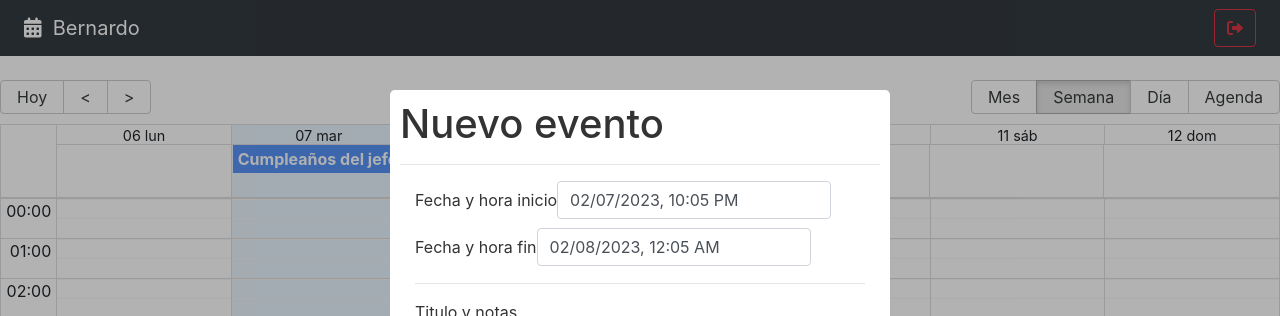
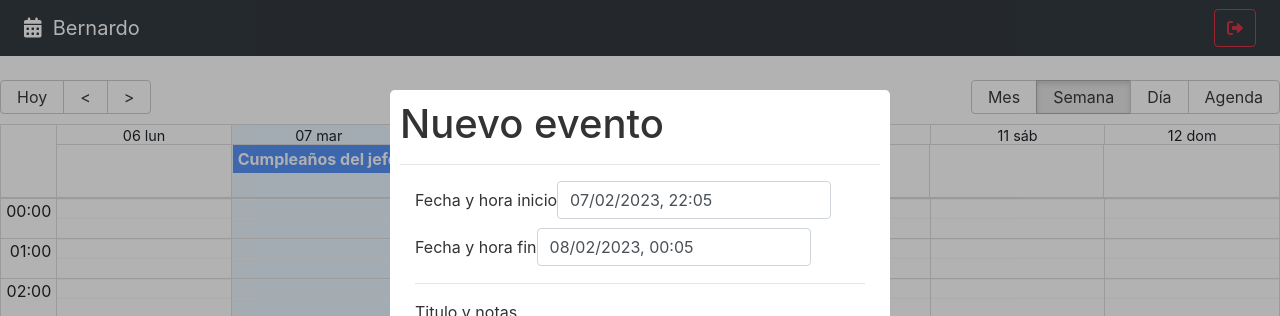
Before and after one commit to bgabitobrodsky/react-calendar, a React (Vite) app: page / in a window 1280 px wide. Shown: the top 316 px of the page. Built offline with nearby package versions, Linux system fonts and the light colour scheme.

Commit message:
setting date picker to spanish

```diff
--- a/src/calendar/components/CalendarModal.jsx
+++ b/src/calendar/components/CalendarModal.jsx
@@ -1,8 +1,11 @@
 import { useState } from "react";
 import { addHours } from "date-fns";
-import DatePicker from "react-datepicker";
+import DatePicker, { registerLocale } from "react-datepicker";
 import "react-datepicker/dist/react-datepicker.css";
 import Modal from "react-modal";
+
+import es from 'date-fns/locale/es';
+registerLocale('es', es)
 
 const customStyles = {
 	content: {
@@ -65,6 +68,9 @@
                         onChange={ (event) =>  ondDateChange( event, 'start') }
                         className="form-control"
                         dateFormat="Pp"
+                        showTimeSelect
+                        locale="es"
+                        timeCaption="Hora"
                     />
 				</div>
 
@@ -76,6 +82,9 @@
                         onChange={ (event) =>  ondDateChange( event, 'end') }
                         className="form-control"
                         dateFormat="Pp"
+                        showTimeSelect
+                        locale="es"
+                        timeCaption="Hora"
                     />
 				</div>
 
```
